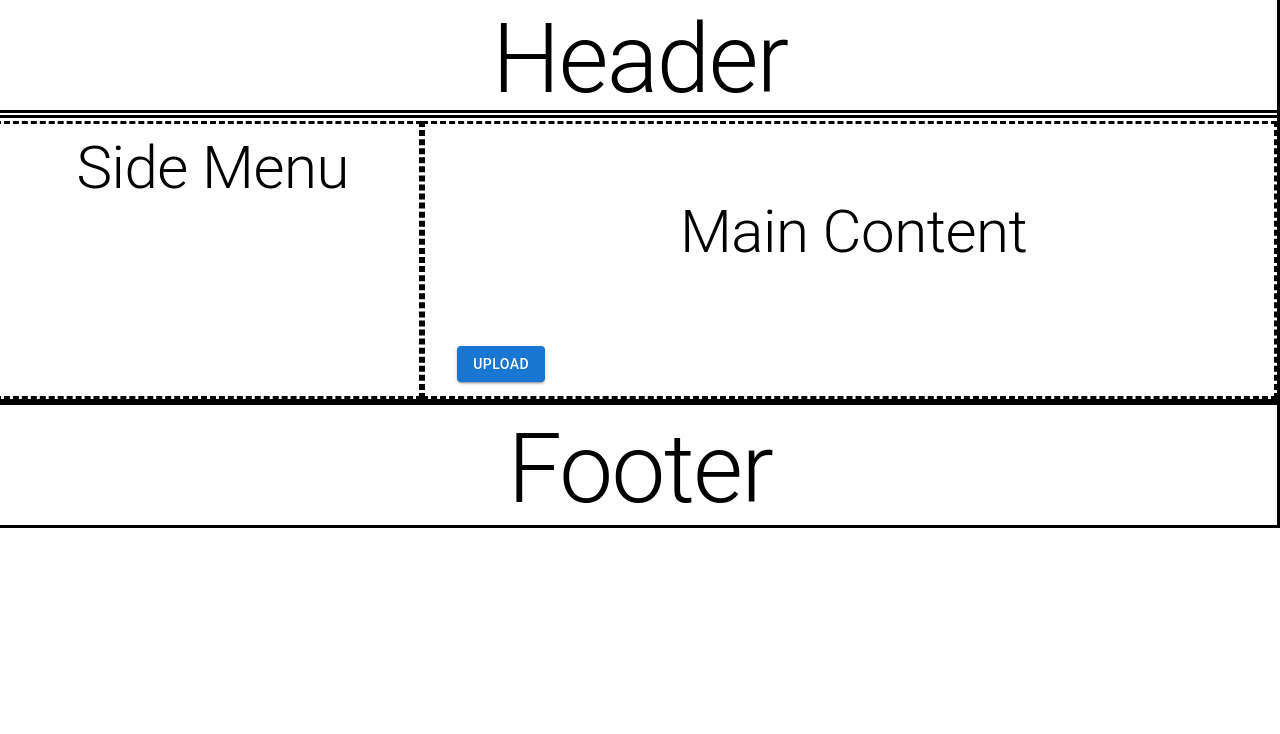
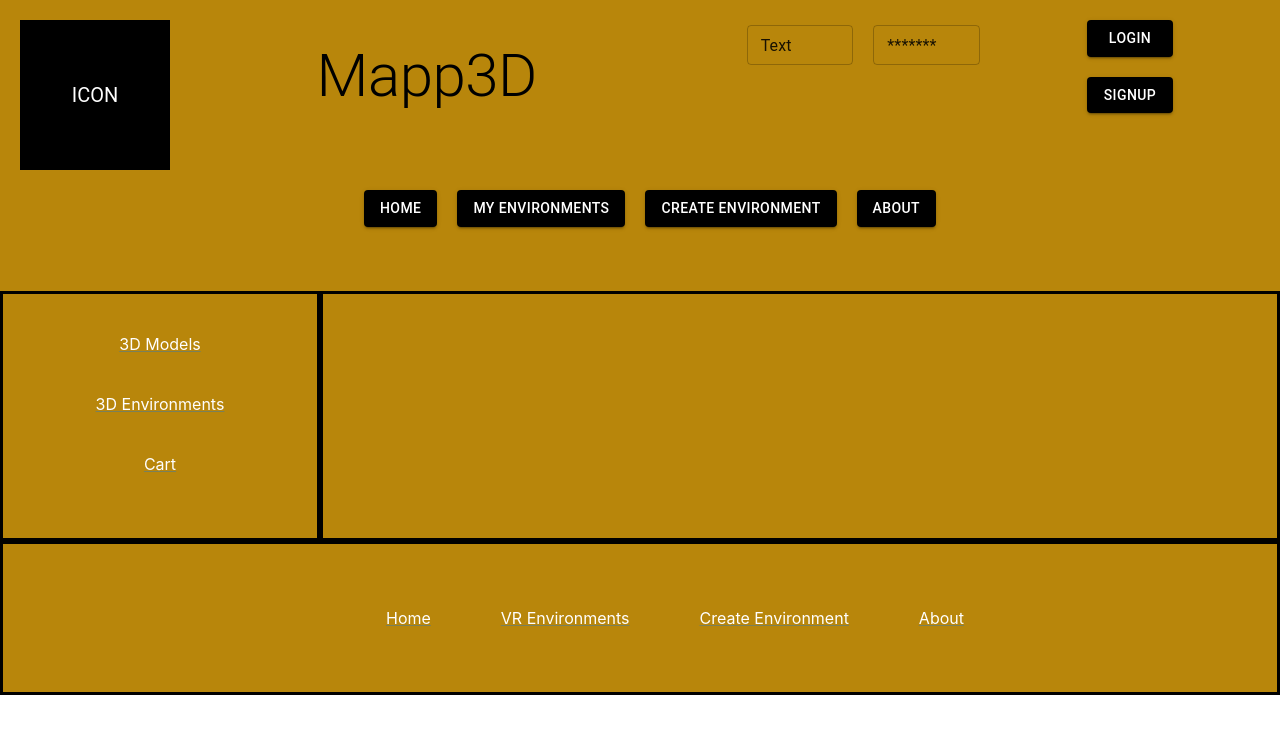
Before and after one commit to izuru775/mapp3d, a React (Create React App) app: page / in a window 1280 px wide. Shown: the top 734 px of the page. Built offline with nearby package versions, Linux system fonts and the light colour scheme.

Commit message:
Update Layout.js
created home page

```diff
--- a/src/components/layout.js
+++ b/src/components/layout.js
@@ -1,38 +1,72 @@
 import * as React from "react";
 import * as mui from "@mui/material";
-import UploadDialog from './UploadDialog';
+import Grid from '@mui/material/Grid';
+import Avatar from '@mui/material/Avatar';
+import Typography from '@mui/material/Typography';
+import TextField from '@mui/material/TextField';
+import Button from '@mui/material/Button';
+import Toolbar from '@mui/material/Toolbar';
+import Link from '@mui/material/Link';
 
 const Layout = () => {
+
+  const myStyle = {
+    color: "white",
+    background: "#000000",
+    marginTop: 20,
+    marginLeft: 20
+  };
+
   let view = (
-    <mui.Grid container spacing={1}>
-      <mui.Grid item xs={12} sx={{ border: "solid" }}>
-        <mui.Box>
-          <mui.Typography variant="h1">Header</mui.Typography>
-        </mui.Box>
-      </mui.Grid>
-      <mui.Grid container item spacing={1} xs={12} sx={{ border: "solid" }}>
-        <mui.Grid item xs={4} sx={{ border: "dashed" }}>
-          <mui.Box>
-            <mui.Typography variant="h2">Side Menu</mui.Typography>
-          </mui.Box>
-        </mui.Grid>
-        <mui.Grid item xs={8} sx={{ border: "dashed" }}>
-          <mui.Box>
-            <mui.Toolbar />
-            <mui.Typography variant="h2">Main Content</mui.Typography>
-            <mui.Toolbar />
-            <mui.Toolbar>
-              <UploadDialog />
-            </mui.Toolbar>
-          </mui.Box>
-        </mui.Grid>
-      </mui.Grid>
-      <mui.Grid item xs={12} sx={{ border: "solid" }}>
-        <mui.Box>
-          <mui.Typography variant="h1">Footer</mui.Typography>
-        </mui.Box>
-      </mui.Grid>
-    </mui.Grid>
+    <Grid container style={{background: "#B8860B"}}>
+
+      <Grid item xs={12} container>
+        <Grid item xs={2}>
+          <Avatar variant="square" sx={{ width: 150, height: 150}} style={myStyle}>
+            ICON
+          </Avatar>
+        </Grid>
+        <Grid item xs={4}>
+          <Typography variant="h2" style={{textAlign:"center", marginTop: 40}}>
+          Mapp3D
+          </Typography>
+        </Grid>
+        <Grid item xs={4}  >
+          <TextField size="small" defaultValue="Text" style={{width:"25%",  marginTop: 25, marginLeft: 20}} />
+          <TextField size="small" defaultValue="*******" style={{width:"25%",  marginTop: 25, marginLeft: 20}} />
+        </Grid>
+        <Grid item container xs={1}  direction="column">
+          <Button variant="contained" style={myStyle}>Login</Button>
+          <Button variant="contained" style={myStyle}>Signup</Button>
+        </Grid>
+        <Grid item xs={12}>
+        <Button variant="contained" style={myStyle}>Home</Button>
+        <Button variant="contained" style={myStyle}>My Environments</Button>
+        <Button variant="contained" style={myStyle}>Create Environment</Button>
+        <Button variant="contained" style={myStyle}>About</Button>
+        </Grid>
+        <Toolbar />
+      </Grid>
+
+      <Grid item container xs={3} style={{border:"solid"}} direction="column" >
+        <Link href="# " style={{ marginTop: 40, color: "white" }}>3D Models</Link>
+        <Link href="#" style={{ marginTop: 40, color: "white" }}>3D Environments</Link>
+        <Link href="#" style={{ marginTop: 40, color: "white" }}>Cart</Link>
+        <Toolbar />
+      </Grid>
+
+      <Grid item xs={9} style={{border:"solid"}} ></Grid>
+
+      <Grid item xs={12} style={{ border: "solid" }} >
+      <Toolbar />
+        <Link href="# " style={{ marginLeft: 70, color: "white" }}>Home</Link>
+        <Link href="#" style={{ marginLeft: 70, color: "white" }}>VR Environments</Link>
+        <Link href="#" style={{ marginLeft: 70, color: "white" }}>Create Environment</Link>
+        <Link href="#" style={{ marginLeft: 70, color: "white" }}>About</Link>
+        <Toolbar />
+      </Grid>
+
+    </Grid>
   );
 
   return view;
```
